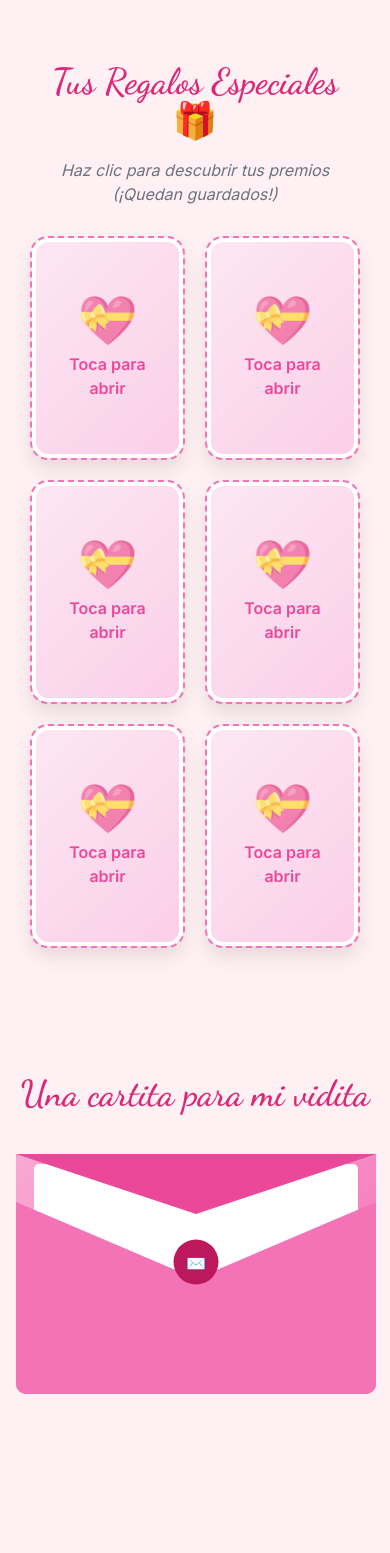
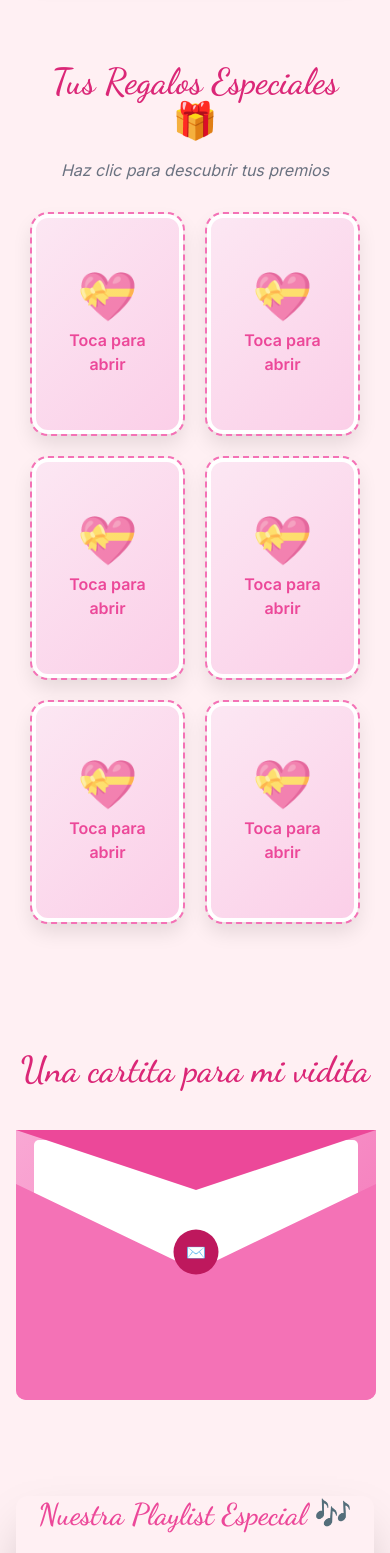
Before and after one commit to DARKANGELOOUS/regalo, a Python web app: template templates/index.html in a window 390 px wide; the page is wider, and only the part inside the window is pictured. Shown: the part 3650-5203 px from the top of that part. Run offline with Jinja, Linux system fonts and the light colour scheme; the template is opened without the code that fills it, so the values that code supplies are empty; some libraries are stand-ins or nearby versions.

Commit message:
Regalo listo para desplegar pt3

```diff
--- a/templates/index.html
+++ b/templates/index.html
@@ -3,7 +3,7 @@
 <head>
     <meta charset="UTF-8">
     <meta name="viewport" content="width=device-width, initial-scale=1.0">
-    <title>PARA EL AMORCITO DE MI VIDA</title>
+    <title>REGALO</title>
 
     <link rel="icon" href="/static/favicon.png" type="image/png">
 
@@ -56,25 +56,23 @@
         .modal-content { background: white; padding: 2.5rem; border-radius: 1.5rem; max-width: 90%; width: 400px; text-align: center; border: 4px solid #f9a8d4; box-shadow: 0 0 30px rgba(236,72,153,0.6); }
         .modal-open { display: flex; animation: fadeIn 0.3s ease; }
 
-        /* --- SOBRES (CORREGIDOS) --- */
+        /* --- SOBRES --- */
         .envelope-wrapper { position: relative; width: 300px; height: 200px; margin: 0 auto; cursor: pointer; transition: transform 0.3s; }
-        /* Clase especial para la carta final más grande */
-        .envelope-wrapper.giant { width: 360px; height: 240px; }
+
+        /* CARTA GIGANTE */
+        .envelope-wrapper.giant { width: 360px; height: 270px; }
 
         .envelope-back { position: absolute; bottom: 0; width: 100%; height: 100%; background: linear-gradient(135deg, #f9a8d4, #f472b6); border-radius: 0 0 10px 10px; z-index: 1; }
 
-        /* ESTADO CERRADO (GENÉRICO) */
+        /* ESTADO CERRADO */
         .letter {
             position: absolute; top: 10px; left: 5%; width: 90%;
-            height: 180px; /* Altura fija que cabe dentro del sobre estándar */
+            height: 180px;
             background-color: #fff; z-index: 2; padding: 20px; text-align: center; transition: 0.8s ease; display: flex; align-items: center; justify-content: center; border-radius: 5px;
-            overflow: hidden; /* CRUCIAL: Ocultar el texto que sobra cuando está cerrada */
+            overflow: hidden;
         }
-        /* ESTADO CERRADO (GIGANTE) - Ajustar altura para que quepa */
-        .envelope-wrapper.giant .letter {
-            height: 220px; /* Altura fija que cabe dentro del sobre gigante */
-            font-size: 1.2rem;
-        }
+        /* Ajuste CARTA GIGANTE CERRADA */
+        .envelope-wrapper.giant .letter { height: 250px; font-size: 1.2rem; top: 10px; }
 
         .envelope-front-pocket { position: absolute; bottom: 0; width: 100%; height: 80%; background-color: #f472b6; z-index: 3; clip-path: polygon(0 0, 50% 40%, 100% 0, 100% 100%, 0 100%); border-radius: 0 0 10px 10px; }
         .envelope-flap { position: absolute; top: 0; width: 100%; height: 100px; background-color: #ec4899; z-index: 4; clip-path: polygon(0 0, 100% 0, 50% 60%); transform-origin: top; transition: 0.6s; }
@@ -83,20 +81,8 @@
         /* --- ESTADOS ABIERTOS --- */
         .open .envelope-flap { transform: rotateX(180deg); z-index: 0; }
         .open .seal { display: none; }
-
-        /* Abierto Estándar */
-        .open .letter {
-            transform: translateY(-130px); z-index: 5;
-            height: auto; /* Dejar que crezca */
-            min-height: 220px; /* Altura mínima al abrir */
-            overflow: visible; /* Mostrar todo el contenido */
-            box-shadow: 0 10px 20px rgba(0,0,0,0.1);
-        }
-        /* Abierto Gigante */
-        .open.giant .letter {
-            transform: translateY(-180px); /* Subir más */
-            min-height: 350px; /* Altura mínima mayor al abrir */
-        }
+        .open .letter { transform: translateY(-130px); z-index: 5; height: auto; min-height: 220px; overflow: visible; box-shadow: 0 10px 20px rgba(0,0,0,0.1); }
+        .open.giant .letter { transform: translateY(-240px); min-height: 600px; }
 
         /* --- CARRUSEL Y TRIVIA --- */
         .carousel-track { display: flex; transition: transform 0.5s ease-in-out; height: 100%; }
@@ -132,7 +118,7 @@
                 <img src="/static/fotos/momentos/principal.webp" class="heart-mask relative w-64 h-64 md:w-80 md:h-80 object-cover mx-auto">
             </div>
             <h1 class="text-5xl md:text-7xl handwritten text-pink-600 mb-4 font-bold">¡Hola Amorcito!</h1>
-            <p class="text-gray-600 italic text-xl">"Eres el mejor commit que la vida ha hecho en mi repositorio" 💖</p>
+            <p class="text-gray-600 italic text-xl">Eres el mejor commit que la vida ha hecho en mi repositorio</p>
         </header>
 
         <section class="mb-24 text-center">
@@ -141,7 +127,7 @@
                 <div class="envelope-back"></div>
                 <div class="letter">
                     <div class="opacity-0 transition-opacity duration-500 delay-300 letter-inner letter-font">
-                        ¡Bienvenida a nuestra historia! <br> Prepárate para revivir nuestros mejores momentos. <br> ❤️
+                        ¡Bienvenida a nuestra historia! <br> Prepárate para revivir nuestros mejores momentos. <br> Te dejé unas canciones que me recuerdan a tí.❤️
                     </div>
                 </div>
                 <div class="envelope-front-pocket"></div>
@@ -166,7 +152,7 @@
         </section>
 
         <section class="w-full max-w-md mb-24 shadow-2xl rounded-[12px] overflow-hidden">
-            <iframe data-testid="embed-iframe" style="border-radius:12px" src="https://open.spotify.com/embed/track/4ClMZDRwBmwGJKN6qQLVPY?utm_source=generator" width="100%" height="152" frameBorder="0" allowfullscreen="" allow="autoplay; clipboard-write; encrypted-media; fullscreen; picture-in-picture" loading="lazy"></iframe>
+            <iframe data-testid="embed-iframe" style="border-radius:12px" src="https://open.spotify.com/embed/track/4YrChHFqaTDNsHD6rtLpqn?utm_source=generator" width="100%" height="152" frameBorder="0" allowfullscreen="" allow="autoplay; clipboard-write; encrypted-media; fullscreen; picture-in-picture" loading="lazy"></iframe>
         </section>
 
         <section class="mb-24 w-full px-4 max-w-lg mx-auto text-center">
@@ -181,7 +167,7 @@
         </section>
 
         <section class="w-full max-w-md mb-24 shadow-2xl rounded-[12px] overflow-hidden">
-            <iframe data-testid="embed-iframe" style="border-radius:12px" src="https://open.spotify.com/embed/track/4ClMZDRwBmwGJKN6qQLVPY?utm_source=generator" width="100%" height="152" frameBorder="0" allowfullscreen="" allow="autoplay; clipboard-write; encrypted-media; fullscreen; picture-in-picture" loading="lazy"></iframe>
+            <iframe data-testid="embed-iframe" style="border-radius:12px" src="https://open.spotify.com/embed/track/3Tshb8DCw7TEdnNMJc8Yuw?utm_source=generator" width="100%" height="152" frameBorder="0" allowfullscreen="" allow="autoplay; clipboard-write; encrypted-media; fullscreen; picture-in-picture" loading="lazy"></iframe>
         </section>
 
         <section class="mb-24 w-full px-4 max-w-lg mx-auto text-center">
@@ -208,7 +194,7 @@
 
         <section class="mb-32 w-full px-4 max-w-5xl mx-auto text-center">
             <h3 class="text-4xl handwritten text-pink-600 mb-4">Tus Regalos Especiales 🎁</h3>
-            <p class="text-gray-500 mb-8 italic">Haz clic para descubrir tus premios (¡Quedan guardados!)</p>
+            <p class="text-gray-500 mb-8 italic">Haz clic para descubrir tus premios</p>
             <div class="grid grid-cols-2 lg:grid-cols-3 gap-6">
 
                 <div id="coupon-1" class="coupon-container" onclick="canjearCupon('coupon-1')">
@@ -224,7 +210,7 @@
                     <div class="coupon-inner">
                         <div class="coupon-front"><div class="text-5xl animate-pulse">💝</div><p class="mt-2 font-bold text-pink-500">Toca para abrir</p></div>
                         <div class="coupon-back">
-                            <div class="text-5xl mb-2">🍕</div><h4 class="font-bold text-pink-600 text-lg">Cena a Elección</h4><p class="text-xs text-gray-500">Yo invito (o cocino).</p><div class="stamp">CANJEADO</div>
+                            <div class="text-5xl mb-2">🍕</div><h4 class="font-bold text-pink-600 text-lg">Cena a Elección</h4><p class="text-xs text-gray-500">Yo invito.</p><div class="stamp">CANJEADO</div>
                         </div>
                     </div>
                 </div>
@@ -233,7 +219,7 @@
                     <div class="coupon-inner">
                         <div class="coupon-front"><div class="text-5xl animate-pulse">💝</div><p class="mt-2 font-bold text-pink-500">Toca para abrir</p></div>
                         <div class="coupon-back">
-                            <div class="text-5xl mb-2">🎬</div><h4 class="font-bold text-pink-600 text-lg">Noche de Pelis</h4><p class="text-xs text-gray-500">Tú eliges qué vemos.</p><div class="stamp">CANJEADO</div>
+                            <div class="text-5xl mb-2">🎬</div><h4 class="font-bold text-pink-600 text-lg">Noche de Pelis</h4><p class="text-xs text-gray-500">Tú escojes la peli.</p><div class="stamp">CANJEADO</div>
                         </div>
                     </div>
                 </div>
@@ -242,7 +228,7 @@
                     <div class="coupon-inner">
                         <div class="coupon-front"><div class="text-5xl animate-pulse">💝</div><p class="mt-2 font-bold text-pink-500">Toca para abrir</p></div>
                         <div class="coupon-back">
-                            <div class="text-5xl mb-2">👑</div><h4 class="font-bold text-pink-600 text-lg">Tener la Razón</h4><p class="text-xs text-gray-500">Ganas una discusión.</p><div class="stamp">CANJEADO</div>
+                            <div class="text-5xl mb-2">👑</div><h4 class="font-bold text-pink-600 text-lg">Tener la Razón</h4><p class="text-xs text-gray-500">Ganas una discusión. (Al fin)</p><div class="stamp">CANJEADO</div>
                         </div>
                     </div>
                 </div>
@@ -251,7 +237,7 @@
                     <div class="coupon-inner">
                         <div class="coupon-front"><div class="text-5xl animate-pulse">💝</div><p class="mt-2 font-bold text-pink-500">Toca para abrir</p></div>
                         <div class="coupon-back">
-                            <div class="text-5xl mb-2">🍦</div><h4 class="font-bold text-pink-600 text-lg">Postre Sorpresa</h4><p class="text-xs text-gray-500">Vale por un antojo.</p><div class="stamp">CANJEADO</div>
+                            <div class="text-5xl mb-2">🍦</div><h4 class="font-bold text-pink-600 text-lg">Postre Sorpresa</h4><p class="text-xs text-gray-500">Vale por un postrecito a elección.</p><div class="stamp">CANJEADO</div>
                         </div>
                     </div>
                 </div>
@@ -260,7 +246,7 @@
                     <div class="coupon-inner">
                         <div class="coupon-front"><div class="text-5xl animate-pulse">💝</div><p class="mt-2 font-bold text-pink-500">Toca para abrir</p></div>
                         <div class="coupon-back">
-                            <div class="text-5xl mb-2">❤️</div><h4 class="font-bold text-pink-600 text-lg">Beso Infinito</h4><p class="text-xs text-gray-500">Canjeable ahora mismo.</p><div class="stamp">CANJEADO</div>
+                            <div class="text-5xl mb-2">❤️</div><h4 class="font-bold text-pink-600 text-lg">Los besos que tú quieras</h4><p class="text-xs text-gray-500">Canjeable ahora mismo.</p><div class="stamp">CANJEADO</div>
                         </div>
                     </div>
                 </div>
@@ -268,16 +254,20 @@
             </div>
         </section>
 
-        <section class="text-center w-full pb-40">
+        <section class="text-center w-full pb-24">
             <h3 class="text-4xl handwritten text-pink-600 mb-10">Una cartita para mi vidita</h3>
             <div class="envelope-wrapper giant" onclick="abrirSobre(this, 'corazones')">
                 <div class="envelope-back"></div>
                 <div class="letter">
                    <div class="opacity-0 transition-opacity duration-500 delay-300 letter-inner letter-font text-gray-700 px-4">
-                        <p class="mb-4 font-bold">Para mi persona favorita:</p>
+                        <p class="mb-4 font-bold">Para mi amorcito.</p>
                         <p class="text-lg leading-relaxed">
-                            Aquí escribirás todo lo que sientes. Este espacio es grande para que te inspires.
-                            Cuéntale lo mucho que la amas, lo feliz que te hace y todos los planes que tienen.
+                            Gracias por estar conmigo otro 14 de febreo, me hace muy feliz poder compartir contigo estos días que son tan especiales.
+                            Quiero agradecerte por llenarme la vida de felicidad y de mucho amor, de verdad que me encanta compartir mi vida contigo
+                            De verdad quiero que lo nuestro funcione y que por siempre podamos estar juntos para poder hacer crecer nuestra familia
+                            No me veo sin tí, lo único en lo que pienso es como sería nuestra vida en un futuro y me hace muy feliz verte conmigo
+                            Si tú me lo permites te quiero tener conmigo siempre y enseñarte lo bonito que es amarnos.
+                            Te amo con todo mi corazón mi vidita, eres el mejor regalo que la vida me ha dado
                             <br><br>
                             ¡Eres lo mejor de mi vida! ❤️
                         </p>
@@ -286,6 +276,20 @@
                 <div class="envelope-front-pocket"></div>
                 <div class="envelope-flap"></div>
                 <div class="seal">✉️</div>
+            </div>
+        </section>
+
+        <section class="w-full max-w-2xl mb-16 shadow-2xl rounded-[12px] overflow-hidden mx-auto">
+            <h3 class="text-3xl handwritten text-pink-500 mb-6 text-center">Nuestra Playlist Especial 🎶</h3>
+            <iframe data-testid="embed-iframe" style="border-radius:12px" src="https://open.spotify.com/embed/playlist/1QQlq6mzAMZZu5s8cSAQwO?utm_source=generator" width="100%" height="352" frameBorder="0" allowfullscreen="" allow="autoplay; clipboard-write; encrypted-media; fullscreen; picture-in-picture" loading="lazy"></iframe>
+        </section>
+
+        <section class="bouquet-section flex justify-center pb-32">
+            <div class="relative w-64 md:w-80 cursor-pointer group" onclick="confetti({ particleCount: 150, spread: 100, origin: { y: 0.8 }, colors: ['#ffb7c5', '#ffffff'] })">
+                <img src="/static/fotos/ramo.png" alt="Ramo de flores" class="w-full h-auto drop-shadow-2xl transition-transform duration-500 group-hover:scale-105 group-hover:-rotate-2">
+                <div class="absolute -bottom-10 w-full text-center opacity-0 group-hover:opacity-100 transition-opacity duration-300">
+                    <span class="bg-white/80 px-4 py-1 rounded-full text-pink-600 font-bold shadow-sm">¡Para ti! 💐</span>
+                </div>
             </div>
         </section>
 
```
Also changed, not shown: static/fotos/momentos/1771035882925.png (added), static/fotos/ramo.png (added), static/fotos/ramo.webp (added).
